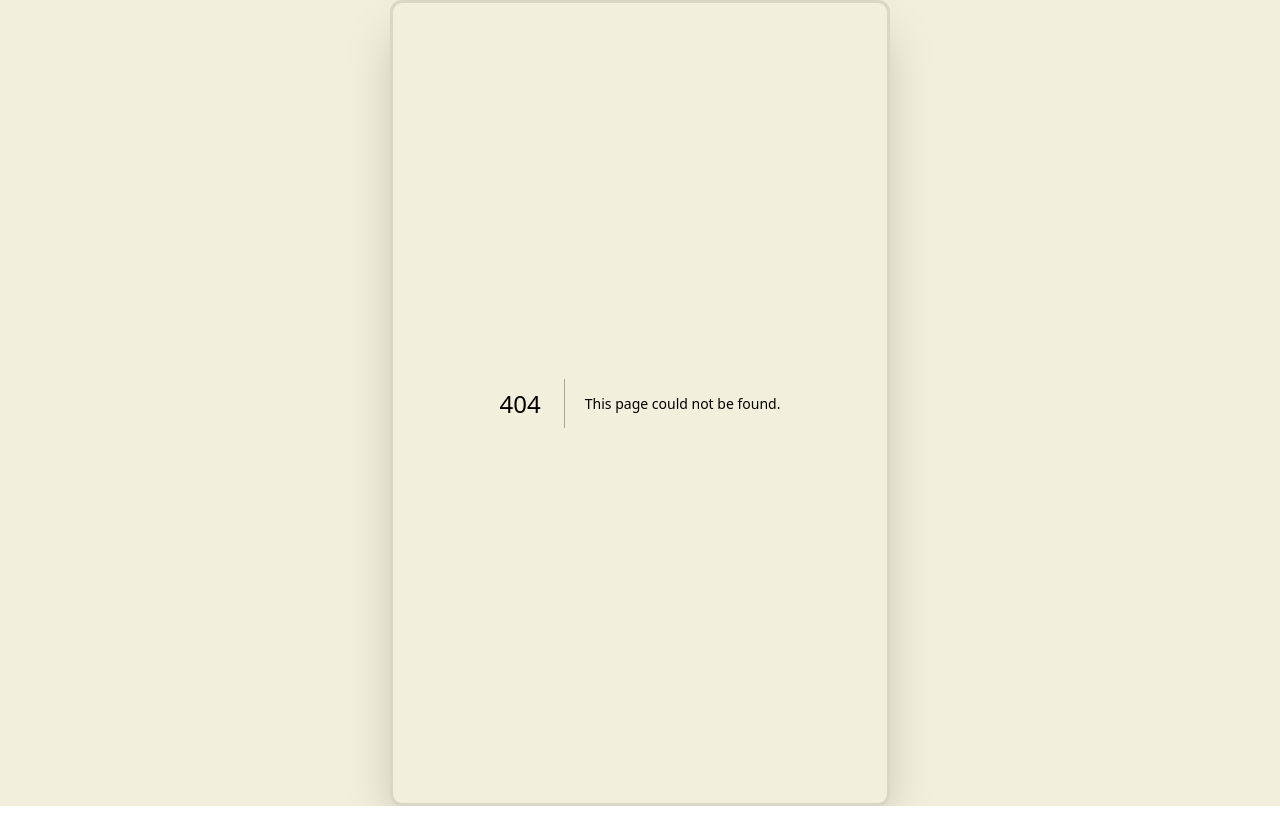
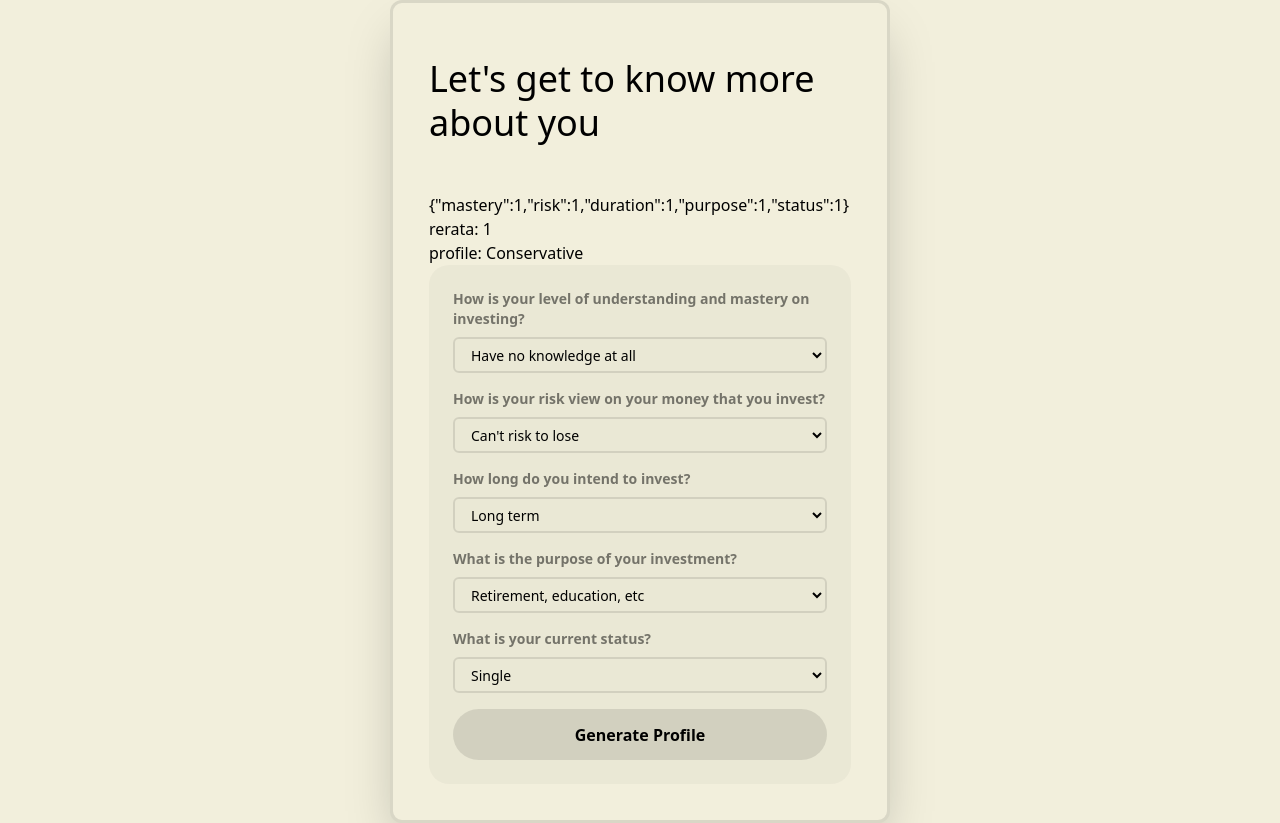
Before and after one commit to abielzulio/upvest, a Next.js app: page /profile-type in a window 1280 px wide. Before the commit this address had no page. Built offline with nearby package versions, Linux system fonts and the light colour scheme.

Commit message:
wip: ProfileType

```diff
--- /dev/null
+++ b/pages/profile-type.tsx
@@ -0,0 +1,273 @@
+import { NewItemForm } from "components/Item"
+import { nanoid } from "nanoid"
+import { ChangeEvent, useEffect, useState } from "react"
+import { Item, UserProfileType } from "type"
+
+const PROFILE_OPTIONS = {
+  mastery: [
+    {
+      value: 1,
+      label: "Have no knowledge at all",
+    },
+    {
+      value: 2,
+      label: "Have basic knowledge",
+    },
+    {
+      value: 3,
+      label: "Have advanced knowledge",
+    },
+  ],
+  risk: [
+    {
+      value: 1,
+      label: "Can't risk to lose",
+    },
+    {
+      value: 2,
+      label: "Can risk to lose some",
+    },
+    {
+      value: 3,
+      label: "Can risk to lose many",
+    },
+  ],
+  duration: [
+    {
+      value: 1,
+      label: "Long term",
+    },
+    {
+      value: 2,
+      label: "Medium term",
+    },
+    {
+      value: 3,
+      label: "Short term",
+    },
+  ],
+  purpose: [
+    {
+      value: 1,
+      label: "Retirement, education, etc",
+    },
+    {
+      value: 2,
+      label: "Property & working capital",
+    },
+    {
+      value: 3,
+      label: "Consumptive use",
+    },
+  ],
+  status: [
+    {
+      value: 1,
+      label: "Single",
+    },
+    {
+      value: 2,
+      label: "Married and having no kids",
+    },
+    {
+      value: 3,
+      label: "Married and having kids",
+    },
+  ],
+}
+
+interface ProfileScore {
+  mastery: number
+  risk: number
+  duration: number
+  purpose: number
+  status: number
+}
+
+const ProfileTypeQuiz = () => {
+  const [profileScore, setProfileScore] = useState<ProfileScore>({
+    mastery: 1,
+    risk: 1,
+    duration: 1,
+    purpose: 1,
+    status: 1,
+  })
+
+  const [profileType, setProfileType] = useState<UserProfileType>()
+  const [test, setTest] = useState<number>()
+
+  useEffect(() => {
+    const totalProfileScore =
+      profileScore.mastery * 0.2 +
+      profileScore.risk * 0.3 +
+      profileScore.duration * 0.2 +
+      profileScore.purpose * 0.15 +
+      profileScore.status * 0.15
+
+    if (totalProfileScore) setTest(totalProfileScore)
+
+    if (totalProfileScore > 0 && totalProfileScore < 5) {
+      setProfileType("Conservative")
+    }
+
+    if (totalProfileScore > 4 && totalProfileScore < 9) {
+      setProfileType("Moderate")
+    }
+
+    if (totalProfileScore > 11) {
+      setProfileType("Aggresive")
+    }
+  }, [profileScore])
+
+  return (
+    <>
+      <p className="text-black">{JSON.stringify(profileScore)}</p>
+      <p className="text-black">rerata: {test}</p>
+      <p className="text-black">profile: {profileType}</p>
+      <form
+        className="flex flex-col gap-[16px] bg-black/[0.03] text-black p-[24px] rounded-[20px] h-full"
+        /*     onSubmit={(e) => onSubmitForm(e, item, path)} */
+      >
+        {/*     <p className="text-[18px] font-semibold opacity-50">Goal details</p> */}
+        <div className="flex flex-col gap-[8px]">
+          <label htmlFor="mastery" className="text-sm opacity-50 font-semibold">
+            How is your level of understanding and mastery on investing?
+          </label>
+          <select
+            id="mastery"
+            defaultValue={profileScore.mastery}
+            className="border-[2px] border-black/10 h-[36px] pl-[12px] bg-transparent rounded-[6px] placeholder:text-black/30 text-[14px]"
+            onChange={(e: ChangeEvent<HTMLSelectElement>) =>
+              setProfileScore({
+                ...profileScore,
+                mastery: Number(e.target.value),
+              })
+            }
+          >
+            {PROFILE_OPTIONS.mastery.map((item) => (
+              <option value={item.value} key={item.value}>
+                {item.label}
+              </option>
+            ))}
+          </select>
+        </div>
+        <div className="flex flex-col gap-[8px]">
+          <label htmlFor="risk" className="text-sm opacity-50 font-semibold">
+            How is your risk view on your money that you invest?
+          </label>
+          <select
+            id="risk"
+            defaultValue={profileScore.risk}
+            className="border-[2px] border-black/10 h-[36px] pl-[12px] bg-transparent rounded-[6px] placeholder:text-black/30 text-[14px]"
+            onChange={(e: ChangeEvent<HTMLSelectElement>) =>
+              setProfileScore({
+                ...profileScore,
+                risk: Number(e.target.value),
+              })
+            }
+          >
+            {PROFILE_OPTIONS.risk.map((item) => (
+              <option value={item.value} key={item.value}>
+                {item.label}
+              </option>
+            ))}
+          </select>
+        </div>
+        <div className="flex flex-col gap-[8px]">
+          <label
+            htmlFor="duration"
+            className="text-sm opacity-50 font-semibold"
+          >
+            How long do you intend to invest?
+          </label>
+          <select
+            id="duration"
+            defaultValue={profileScore.duration}
+            className="border-[2px] border-black/10 h-[36px] pl-[12px] bg-transparent rounded-[6px] placeholder:text-black/30 text-[14px]"
+            onChange={(e: ChangeEvent<HTMLSelectElement>) =>
+              setProfileScore({
+                ...profileScore,
+                duration: Number(e.target.value),
+              })
+            }
+          >
+            {PROFILE_OPTIONS.duration.map((item) => (
+              <option value={item.value} key={item.value}>
+                {item.label}
+              </option>
+            ))}
+          </select>
+        </div>
+        <div className="flex flex-col gap-[8px]">
+          <label htmlFor="purpose" className="text-sm opacity-50 font-semibold">
+            What is the purpose of your investment?
+          </label>
+          <select
+            id="purpose"
+            defaultValue={profileScore.purpose}
+            className="border-[2px] border-black/10 h-[36px] pl-[12px] bg-transparent rounded-[6px] placeholder:text-black/30 text-[14px]"
+            onChange={(e: ChangeEvent<HTMLSelectElement>) =>
+              setProfileScore({
+                ...profileScore,
+                purpose: Number(e.target.value),
+              })
+            }
+          >
+            {PROFILE_OPTIONS.purpose.map((item) => (
+              <option value={item.value} key={item.value}>
+                {item.label}
+              </option>
+            ))}
+          </select>
+        </div>
+        <div className="flex flex-col gap-[8px]">
+          <label htmlFor="status" className="text-sm opacity-50 font-semibold">
+            What is your current status?
+          </label>
+          <select
+            id="status"
+            defaultValue={profileScore.status}
+            className="border-[2px] border-black/10 h-[36px] pl-[12px] bg-transparent rounded-[6px] placeholder:text-black/30 text-[14px]"
+            onChange={(e: ChangeEvent<HTMLSelectElement>) =>
+              setProfileScore({
+                ...profileScore,
+                status: Number(e.target.value),
+              })
+            }
+          >
+            {PROFILE_OPTIONS.status.map((item) => (
+              <option value={item.value} key={item.value}>
+                {item.label}
+              </option>
+            ))}
+          </select>
+        </div>
+        <div className="mt-auto">
+          <button className="bg-black/10 text-black cursor-pointer font-semibold py-[10px] w-full h-[51px] rounded-full transition hover:bg-black/20">
+            Generate Profile
+          </button>
+        </div>
+      </form>
+    </>
+  )
+}
+
+const NewItemPage = () => {
+  const [item, setItem] = useState<Item>({
+    id: nanoid(),
+    name: "",
+    price: 0,
+    initial: 0,
+  })
+
+  return (
+    <div className="px-[36px] pb-[36px] pt-[54px] flex flex-col h-full justify-between">
+      <h1 className="text-black text-[36px] font-medium pb-[48px]">
+        Let's get to know more about you
+      </h1>
+      <ProfileTypeQuiz />
+    </div>
+  )
+}
+
+export default NewItemPage
```
